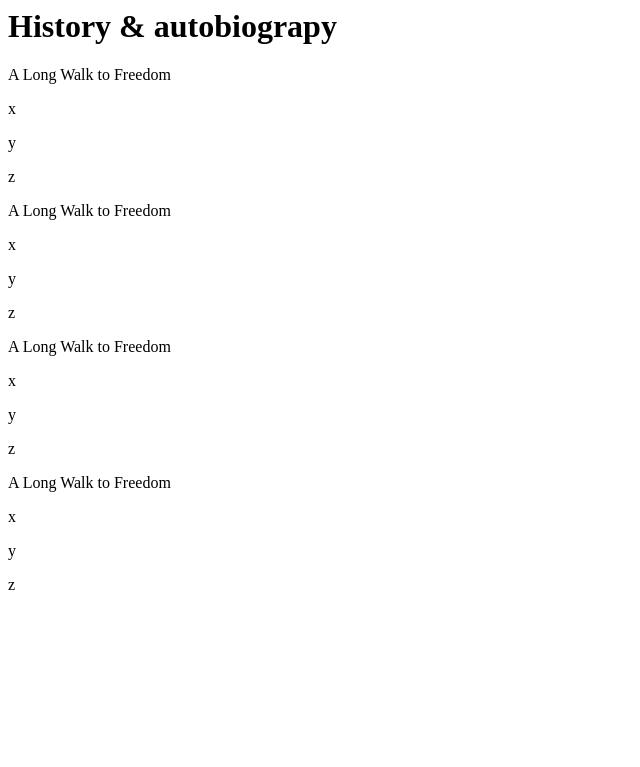
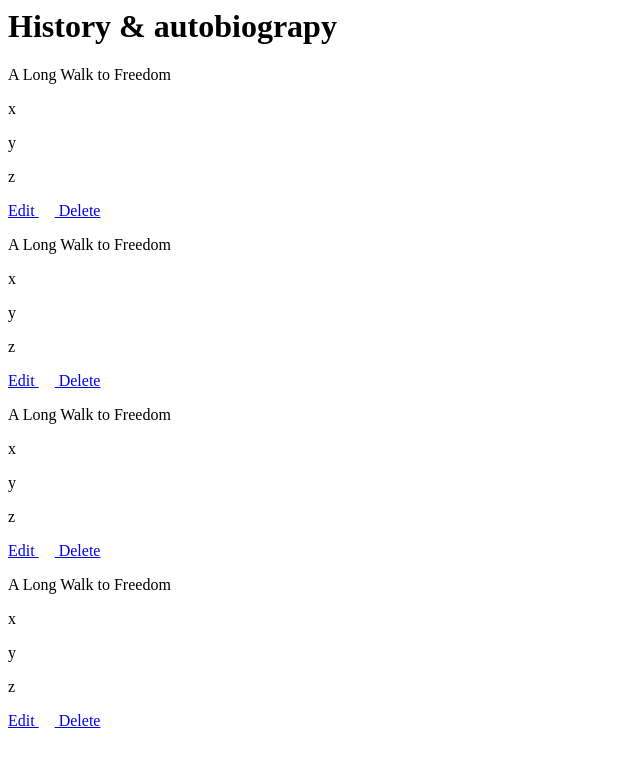
Before and after one commit to saifabdullah/bookcatalog, a Flask app: page /cataloghome/1/ in a window 1280 px wide. Shown: the top 767 px of the page, without its empty margins (0-640 px from the left). Run offline with Flask 2, Linux system fonts and the light colour scheme.

Commit message:
added url_for function to edit and delete Book.(testing)

```diff
--- a/templates/catalog.html
+++ b/templates/catalog.html
@@ -16,6 +16,8 @@
 
 <p> {{i.reviews}}  </p>
 
+<a href ='{{url_for('editBook',bookcategory_id=bookcategory.id,id=i.id)}}'> 	Edit   </a> &emsp;<a href='{{url_for('deleteBook',bookcategory_id=bookcategory.id,id=i.id)}}'> Delete</a>
+
 
 </div>
 
```
